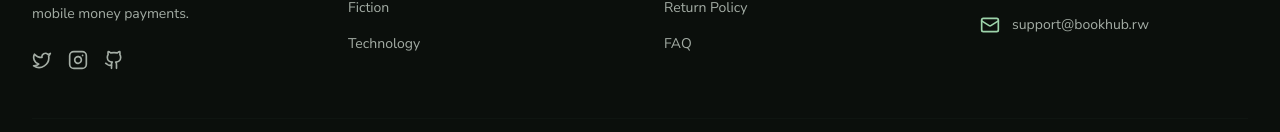
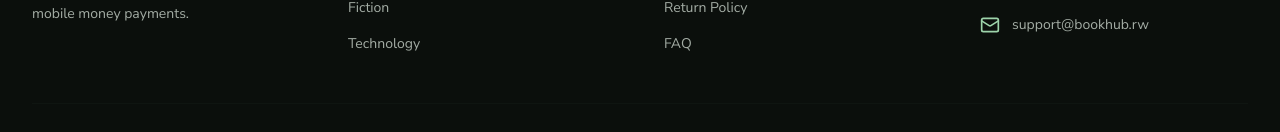
Before and after one commit to magdiabdalla179/book-hub, a React (Vite) app: page / in a window 1280 px wide. Shown: the part 1690-1822 px from the top of the page. Built offline with nearby package versions, Linux system fonts and the light colour scheme; no server answers.

Commit message:
-soical icon

```diff
--- a/src/components/layout/Footer.jsx
+++ b/src/components/layout/Footer.jsx
@@ -1,5 +1,5 @@
 import { Link } from 'react-router-dom';
-import { BookOpen, Github, Twitter, Instagram, Mail, MapPin, Phone } from 'lucide-react';
+import { BookOpen, Mail, MapPin, Phone } from 'lucide-react';
 
 export default function Footer() {
   return (
@@ -18,17 +18,7 @@ export default function Footer() {
             <p className="text-on-surface-variant text-sm leading-relaxed">
               Rwanda's premier online bookstore. Discover your next great read with AI-powered recommendations and seamless mobile money payments.
             </p>
-            <div className="flex gap-4 pt-2">
-              <a href="#" className="text-on-surface-variant hover:text-primary transition-colors">
-                <Twitter className="w-5 h-5" />
-              </a>
-              <a href="#" className="text-on-surface-variant hover:text-primary transition-colors">
-                <Instagram className="w-5 h-5" />
-              </a>
-              <a href="#" className="text-on-surface-variant hover:text-primary transition-colors">
-                <Github className="w-5 h-5" />
-              </a>
-            </div>
+
           </div>
 
           {/* Quick Links */}
```
Also changed, not shown: 1 other file (tests, documents, lock files or other folders).
